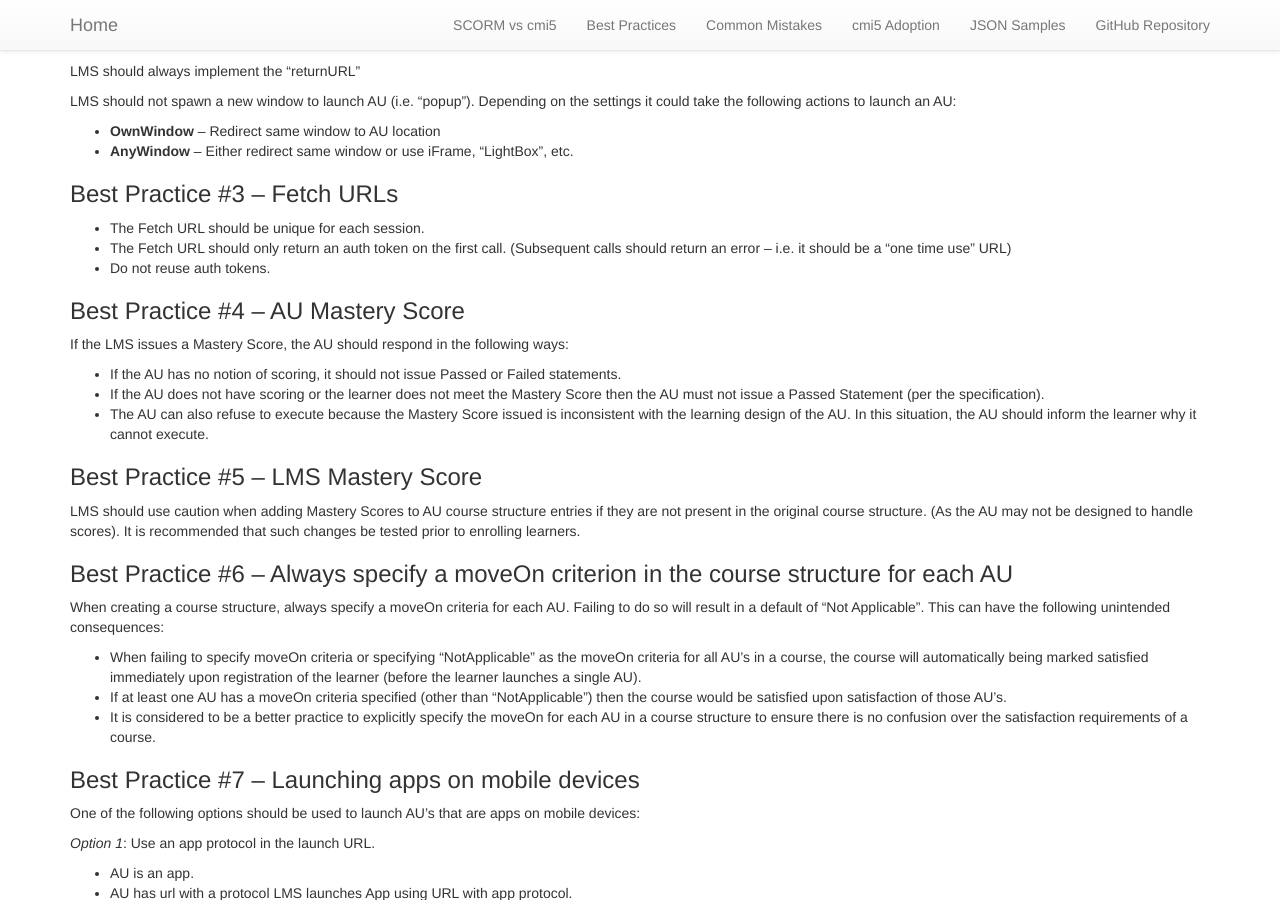
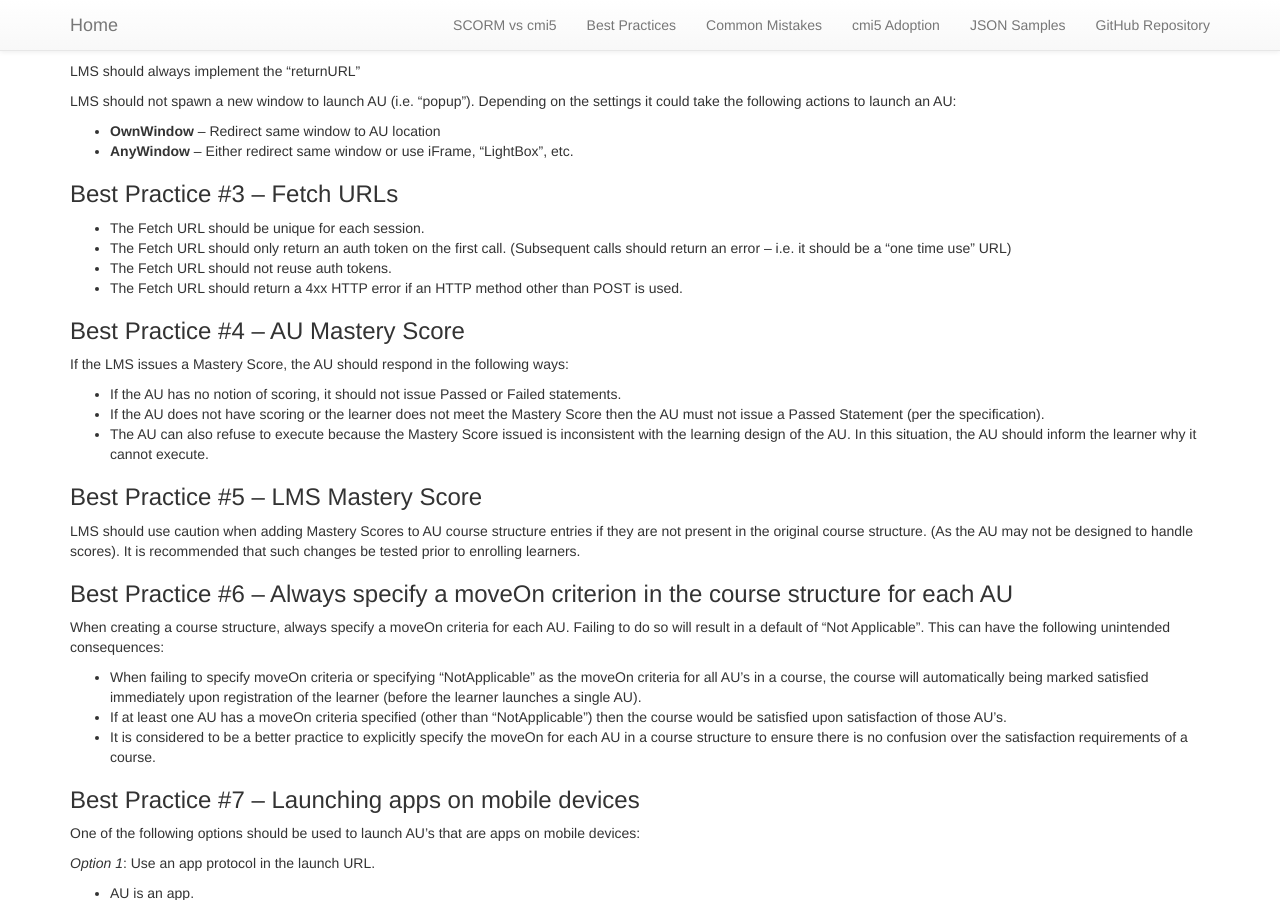
Before and after one commit to AICC/CMI-5_Spec_Current, a Jekyll site: the page built from best_practices/index.md, in a window 1280 px wide and 900 px high, scrolled down 788 px. Built offline with Jekyll 4.4.1, drawn with Linux system fonts in a browser that asks for light colours; our own code applies the rules of GitHub Pages for plain Markdown files.

Commit message:
June 30th Meeting - HTTP 4xx errors
Per the June 30th Meeting

The fetch URL should return a 4xx HTTP error if an HTTP method other than POST is used.

```diff
--- a/best_practices/index.md
+++ b/best_practices/index.md
@@ -32,7 +32,8 @@ LMS should not spawn a new window to launch AU (i.e. “popup”). Depending on
 
 * The Fetch URL should be unique for each session.
 * The Fetch URL should only return an auth token on the first call. (Subsequent calls should return an error – i.e. it should be a “one time use” URL)
-* Do not reuse auth tokens.
+* The Fetch URL should not reuse auth tokens.
+* The Fetch URL should return a 4xx HTTP error if an HTTP method other than POST is used.
 
 ### Best Practice #{% increment bpCount %} – AU Mastery Score
 
```
